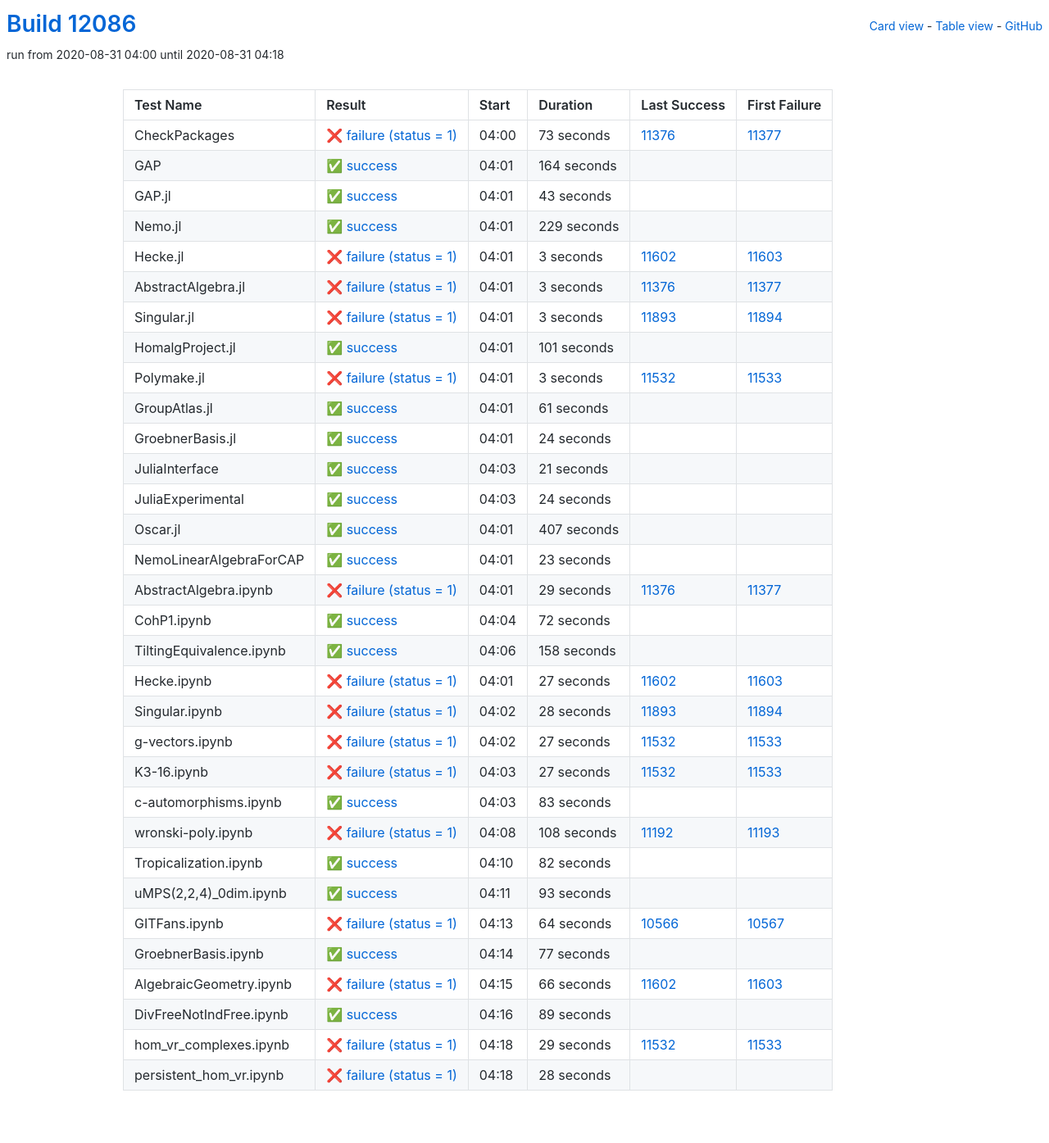
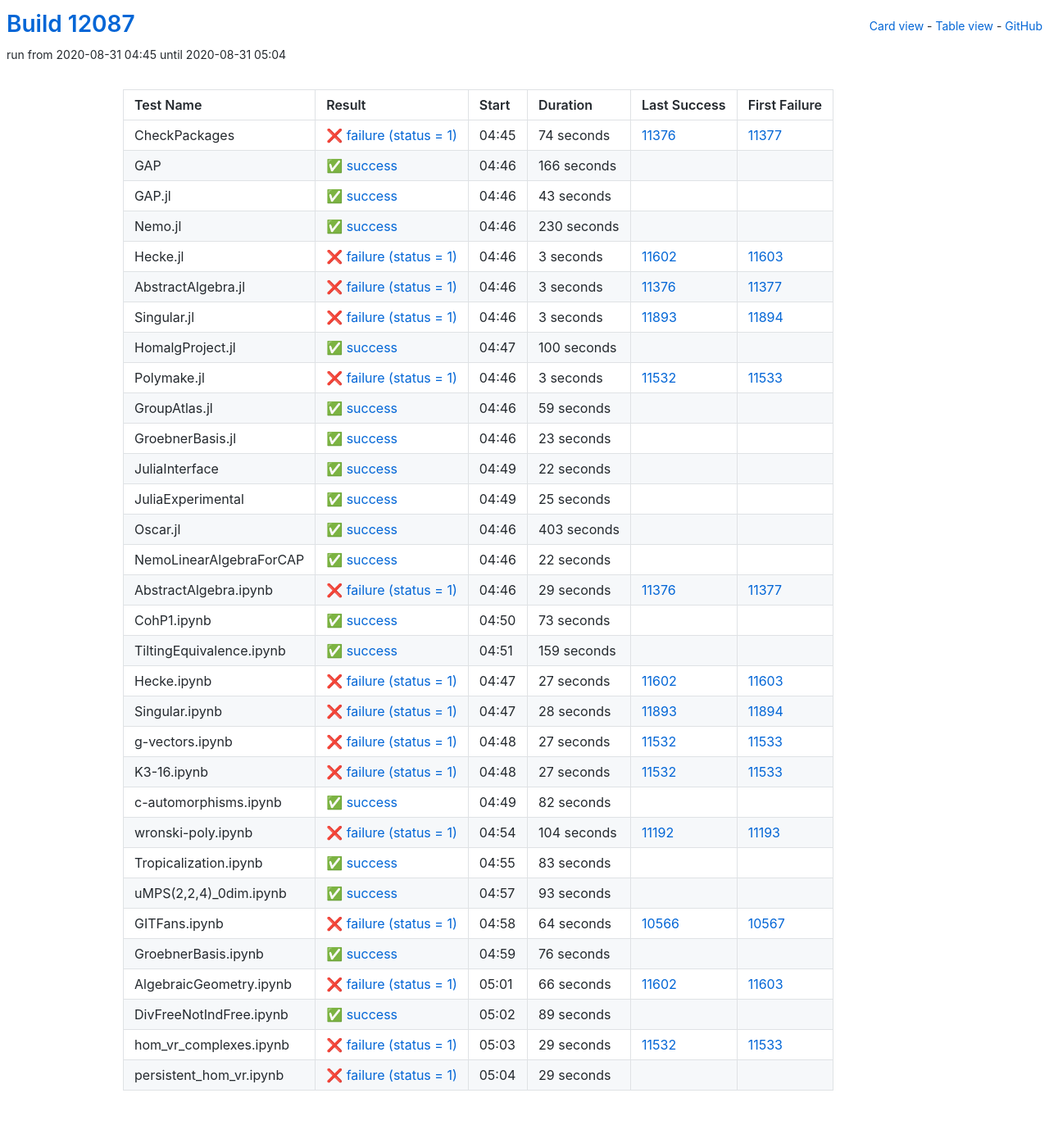
Before and after one commit to oscar-system/oscar-ci-status, a Jekyll site: the page built from table.html, in a window 1280 px wide. Shown: the whole page at 82% size. Built offline with Jekyll 4.4.1, drawn with Linux system fonts in a browser that asks for light colours.

Commit message:
Build #12087

```diff
--- a/_data/ci.yml
+++ b/_data/ci.yml
@@ -1,6 +1,6 @@
 ---
-build: 12086
-build_url: https://oscarci.mathematik.uni-kl.de/job/oscar/12086/
+build: 12087
+build_url: https://oscarci.mathematik.uni-kl.de/job/oscar/12087/
 job: oscar
 organization: oscar-system
 repo: oscar-ci-status
@@ -8,32 +8,32 @@
 tests:
 - name: CheckPackages
   id: checkpackages
-  log: https://oscarci.mathematik.uni-kl.de/job/oscar/12086/artifact/logs/build-12086/CheckPackages.log
-  start: 2020-08-31 04:00
+  log: https://oscarci.mathematik.uni-kl.de/job/oscar/12087/artifact/logs/build-12087/CheckPackages.log
+  start: 2020-08-31 04:45
   success: false
   exitcode: 1
   status: failure
-  duration: 73
+  duration: 74
   last_success: 11376
   last_success_url: https://oscarci.mathematik.uni-kl.de/job/oscar/11376/
   first_failure: 11377
   first_failure_url: https://oscarci.mathematik.uni-kl.de/job/oscar/11377/
 - name: GAP
   id: gap
-  log: https://oscarci.mathematik.uni-kl.de/job/oscar/12086/artifact/logs/build-12086/GAP.log
-  start: 2020-08-31 04:01
+  log: https://oscarci.mathematik.uni-kl.de/job/oscar/12087/artifact/logs/build-12087/GAP.log
+  start: 2020-08-31 04:46
   success: true
   exitcode: 0
   status: success
-  duration: 164
+  duration: 166
   last_success: false
   last_success_url:
   first_failure: false
   first_failure_url:
 - name: GAP.jl
   id: gap-jl
-  log: https://oscarci.mathematik.uni-kl.de/job/oscar/12086/artifact/logs/build-12086/GAP.jl.log
-  start: 2020-08-31 04:01
+  log: https://oscarci.mathematik.uni-kl.de/job/oscar/12087/artifact/logs/build-12087/GAP.jl.log
+  start: 2020-08-31 04:46
   success: true
   exitcode: 0
   status: success
@@ -44,20 +44,20 @@
   first_failure_url:
 - name: Nemo.jl
   id: nemo-jl
-  log: https://oscarci.mathematik.uni-kl.de/job/oscar/12086/artifact/logs/build-12086/Nemo.jl.log
-  start: 2020-08-31 04:01
+  log: https://oscarci.mathematik.uni-kl.de/job/oscar/12087/artifact/logs/build-12087/Nemo.jl.log
+  start: 2020-08-31 04:46
   success: true
   exitcode: 0
   status: success
-  duration: 229
+  duration: 230
   last_success: false
   last_success_url:
   first_failure: false
   first_failure_url:
 - name: Hecke.jl
   id: hecke-jl
-  log: https://oscarci.mathematik.uni-kl.de/job/oscar/12086/artifact/logs/build-12086/Hecke.jl.log
-  start: 2020-08-31 04:01
+  log: https://oscarci.mathematik.uni-kl.de/job/oscar/12087/artifact/logs/build-12087/Hecke.jl.log
+  start: 2020-08-31 04:46
   success: false
   exitcode: 1
   status: failure
@@ -68,8 +68,8 @@
   first_failure_url: https://oscarci.mathematik.uni-kl.de/job/oscar/11603/
 - name: AbstractAlgebra.jl
   id: abstractalgebra-jl
-  log: https://oscarci.mathematik.uni-kl.de/job/oscar/12086/artifact/logs/build-12086/AbstractAlgebra.jl.log
-  start: 2020-08-31 04:01
+  log: https://oscarci.mathematik.uni-kl.de/job/oscar/12087/artifact/logs/build-12087/AbstractAlgebra.jl.log
+  start: 2020-08-31 04:46
   success: false
   exitcode: 1
   status: failure
@@ -80,8 +80,8 @@
   first_failure_url: https://oscarci.mathematik.uni-kl.de/job/oscar/11377/
 - name: Singular.jl
   id: singular-jl
-  log: https://oscarci.mathematik.uni-kl.de/job/oscar/12086/artifact/logs/build-12086/Singular.jl.log
-  start: 2020-08-31 04:01
+  log: https://oscarci.mathematik.uni-kl.de/job/oscar/12087/artifact/logs/build-12087/Singular.jl.log
+  start: 2020-08-31 04:46
   success: false
   exitcode: 1
   status: failure
@@ -92,20 +92,20 @@
   first_failure_url: https://oscarci.mathematik.uni-kl.de/job/oscar/11894/
 - name: HomalgProject.jl
   id: homalgproject-jl
-  log: https://oscarci.mathematik.uni-kl.de/job/oscar/12086/artifact/logs/build-12086/HomalgProject.jl.log
-  start: 2020-08-31 04:01
+  log: https://oscarci.mathematik.uni-kl.de/job/oscar/12087/artifact/logs/build-12087/HomalgProject.jl.log
+  start: 2020-08-31 04:47
   success: true
   exitcode: 0
   status: success
-  duration: 101
+  duration: 100
   last_success: false
   last_success_url:
   first_failure: false
   first_failure_url:
 - name: Polymake.jl
   id: polymake-jl
-  log: https://oscarci.mathematik.uni-kl.de/job/oscar/12086/artifact/logs/build-12086/Polymake.jl.log
-  start: 2020-08-31 04:01
+  log: https://oscarci.mathematik.uni-kl.de/job/oscar/12087/artifact/logs/build-12087/Polymake.jl.log
+  start: 2020-08-31 04:46
   success: false
   exitcode: 1
   status: failure
@@ -116,68 +116,20 @@
   first_failure_url: https://oscarci.mathematik.uni-kl.de/job/oscar/11533/
 - name: GroupAtlas.jl
   id: groupatlas-jl
-  log: https://oscarci.mathematik.uni-kl.de/job/oscar/12086/artifact/logs/build-12086/GroupAtlas.jl.log
-  start: 2020-08-31 04:01
+  log: https://oscarci.mathematik.uni-kl.de/job/oscar/12087/artifact/logs/build-12087/GroupAtlas.jl.log
+  start: 2020-08-31 04:46
   success: true
   exitcode: 0
   status: success
-  duration: 61
+  duration: 59
   last_success: false
   last_success_url:
   first_failure: false
   first_failure_url:
 - name: GroebnerBasis.jl
   id: groebnerbasis-jl
-  log: https://oscarci.mathematik.uni-kl.de/job/oscar/12086/artifact/logs/build-12086/GroebnerBasis.jl.log
-  start: 2020-08-31 04:01
-  success: true
-  exitcode: 0
-  status: success
-  duration: 24
-  last_success: false
-  last_success_url:
-  first_failure: false
-  first_failure_url:
-- name: JuliaInterface
-  id: juliainterface
-  log: https://oscarci.mathematik.uni-kl.de/job/oscar/12086/artifact/logs/build-12086/JuliaInterface.log
-  start: 2020-08-31 04:03
-  success: true
-  exitcode: 0
-  status: success
-  duration: 21
-  last_success: false
-  last_success_url:
-  first_failure: false
-  first_failure_url:
-- name: JuliaExperimental
-  id: juliaexperimental
-  log: https://oscarci.mathematik.uni-kl.de/job/oscar/12086/artifact/logs/build-12086/JuliaExperimental.log
-  start: 2020-08-31 04:03
-  success: true
-  exitcode: 0
-  status: success
-  duration: 24
-  last_success: false
-  last_success_url:
-  first_failure: false
-  first_failure_url:
-- name: Oscar.jl
-  id: oscar-jl
-  log: https://oscarci.mathematik.uni-kl.de/job/oscar/12086/artifact/logs/build-12086/Oscar.jl.log
-  start: 2020-08-31 04:01
-  success: true
-  exitcode: 0
-  status: success
-  duration: 407
-  last_success: false
-  last_success_url:
-  first_failure: false
-  first_failure_url:
-- name: NemoLinearAlgebraForCAP
-  id: nemolinearalgebraforcap
-  log: https://oscarci.mathematik.uni-kl.de/job/oscar/12086/artifact/logs/build-12086/NemoLinearAlgebraForCAP.log
-  start: 2020-08-31 04:01
+  log: https://oscarci.mathematik.uni-kl.de/job/oscar/12087/artifact/logs/build-12087/GroebnerBasis.jl.log
+  start: 2020-08-31 04:46
   success: true
   exitcode: 0
   status: success
@@ -186,10 +138,58 @@
   last_success_url:
   first_failure: false
   first_failure_url:
+- name: JuliaInterface
+  id: juliainterface
+  log: https://oscarci.mathematik.uni-kl.de/job/oscar/12087/artifact/logs/build-12087/JuliaInterface.log
+  start: 2020-08-31 04:49
+  success: true
+  exitcode: 0
+  status: success
+  duration: 22
+  last_success: false
+  last_success_url:
+  first_failure: false
+  first_failure_url:
+- name: JuliaExperimental
+  id: juliaexperimental
+  log: https://oscarci.mathematik.uni-kl.de/job/oscar/12087/artifact/logs/build-12087/JuliaExperimental.log
+  start: 2020-08-31 04:49
+  success: true
+  exitcode: 0
+  status: success
+  duration: 25
+  last_success: false
+  last_success_url:
+  first_failure: false
+  first_failure_url:
+- name: Oscar.jl
+  id: oscar-jl
+  log: https://oscarci.mathematik.uni-kl.de/job/oscar/12087/artifact/logs/build-12087/Oscar.jl.log
+  start: 2020-08-31 04:46
+  success: true
+  exitcode: 0
+  status: success
+  duration: 403
+  last_success: false
+  last_success_url:
+  first_failure: false
+  first_failure_url:
+- name: NemoLinearAlgebraForCAP
+  id: nemolinearalgebraforcap
+  log: https://oscarci.mathematik.uni-kl.de/job/oscar/12087/artifact/logs/build-12087/NemoLinearAlgebraForCAP.log
+  start: 2020-08-31 04:46
+  success: true
+  exitcode: 0
+  status: success
+  duration: 22
+  last_success: false
+  last_success_url:
+  first_failure: false
+  first_failure_url:
 - name: AbstractAlgebra.ipynb
   id: abstractalgebra-ipynb
-  log: https://oscarci.mathematik.uni-kl.de/job/oscar/12086/artifact/logs/build-12086/AbstractAlgebra.ipynb.log
-  start: 2020-08-31 04:01
+  log: https://oscarci.mathematik.uni-kl.de/job/oscar/12087/artifact/logs/build-12087/AbstractAlgebra.ipynb.log
+  start: 2020-08-31 04:46
   success: false
   exitcode: 1
   status: failure
@@ -200,32 +200,32 @@
   first_failure_url: https://oscarci.mathematik.uni-kl.de/job/oscar/11377/
 - name: CohP1.ipynb
   id: cohp1-ipynb
-  log: https://oscarci.mathematik.uni-kl.de/job/oscar/12086/artifact/logs/build-12086/CohP1.ipynb.log
-  start: 2020-08-31 04:04
+  log: https://oscarci.mathematik.uni-kl.de/job/oscar/12087/artifact/logs/build-12087/CohP1.ipynb.log
+  start: 2020-08-31 04:50
   success: true
   exitcode: 0
   status: success
-  duration: 72
+  duration: 73
   last_success: false
   last_success_url:
   first_failure: false
   first_failure_url:
 - name: TiltingEquivalence.ipynb
   id: tiltingequivalence-ipynb
-  log: https://oscarci.mathematik.uni-kl.de/job/oscar/12086/artifact/logs/build-12086/TiltingEquivalence.ipynb.log
-  start: 2020-08-31 04:06
+  log: https://oscarci.mathematik.uni-kl.de/job/oscar/12087/artifact/logs/build-12087/TiltingEquivalence.ipynb.log
+  start: 2020-08-31 04:51
   success: true
   exitcode: 0
   status: success
-  duration: 158
+  duration: 159
   last_success: false
   last_success_url:
   first_failure: false
   first_failure_url:
 - name: Hecke.ipynb
   id: hecke-ipynb
-  log: https://oscarci.mathematik.uni-kl.de/job/oscar/12086/artifact/logs/build-12086/Hecke.ipynb.log
-  start: 2020-08-31 04:01
+  log: https://oscarci.mathematik.uni-kl.de/job/oscar/12087/artifact/logs/build-12087/Hecke.ipynb.log
+  start: 2020-08-31 04:47
   success: false
   exitcode: 1
   status: failure
@@ -236,8 +236,8 @@
   first_failure_url: https://oscarci.mathematik.uni-kl.de/job/oscar/11603/
 - name: Singular.ipynb
   id: singular-ipynb
-  log: https://oscarci.mathematik.uni-kl.de/job/oscar/12086/artifact/logs/build-12086/Singular.ipynb.log
-  start: 2020-08-31 04:02
+  log: https://oscarci.mathematik.uni-kl.de/job/oscar/12087/artifact/logs/build-12087/Singular.ipynb.log
+  start: 2020-08-31 04:47
   success: false
   exitcode: 1
   status: failure
@@ -248,8 +248,8 @@
   first_failure_url: https://oscarci.mathematik.uni-kl.de/job/oscar/11894/
 - name: g-vectors.ipynb
   id: g-vectors-ipynb
-  log: https://oscarci.mathematik.uni-kl.de/job/oscar/12086/artifact/logs/build-12086/g-vectors.ipynb.log
-  start: 2020-08-31 04:02
+  log: https://oscarci.mathematik.uni-kl.de/job/oscar/12087/artifact/logs/build-12087/g-vectors.ipynb.log
+  start: 2020-08-31 04:48
   success: false
   exitcode: 1
   status: failure
@@ -260,8 +260,8 @@
   first_failure_url: https://oscarci.mathematik.uni-kl.de/job/oscar/11533/
 - name: K3-16.ipynb
   id: k3-16-ipynb
-  log: https://oscarci.mathematik.uni-kl.de/job/oscar/12086/artifact/logs/build-12086/K3-16.ipynb.log
-  start: 2020-08-31 04:03
+  log: https://oscarci.mathematik.uni-kl.de/job/oscar/12087/artifact/logs/build-12087/K3-16.ipynb.log
+  start: 2020-08-31 04:48
   success: false
   exitcode: 1
   status: failure
@@ -272,8 +272,32 @@
   first_failure_url: https://oscarci.mathematik.uni-kl.de/job/oscar/11533/
 - name: c-automorphisms.ipynb
   id: c-automorphisms-ipynb
-  log: https://oscarci.mathematik.uni-kl.de/job/oscar/12086/artifact/logs/build-12086/c-automorphisms.ipynb.log
-  start: 2020-08-31 04:03
+  log: https://oscarci.mathematik.uni-kl.de/job/oscar/12087/artifact/logs/build-12087/c-automorphisms.ipynb.log
+  start: 2020-08-31 04:49
+  success: true
+  exitcode: 0
+  status: success
+  duration: 82
+  last_success: false
+  last_success_url:
+  first_failure: false
+  first_failure_url:
+- name: wronski-poly.ipynb
+  id: wronski-poly-ipynb
+  log: https://oscarci.mathematik.uni-kl.de/job/oscar/12087/artifact/logs/build-12087/wronski-poly.ipynb.log
+  start: 2020-08-31 04:54
+  success: false
+  exitcode: 1
+  status: failure
+  duration: 104
+  last_success: 11192
+  last_success_url: https://oscarci.mathematik.uni-kl.de/job/oscar/11192/
+  first_failure: 11193
+  first_failure_url: https://oscarci.mathematik.uni-kl.de/job/oscar/11193/
+- name: Tropicalization.ipynb
+  id: tropicalization-ipynb
+  log: https://oscarci.mathematik.uni-kl.de/job/oscar/12087/artifact/logs/build-12087/Tropicalization.ipynb.log
+  start: 2020-08-31 04:55
   success: true
   exitcode: 0
   status: success
@@ -282,34 +306,10 @@
   last_success_url:
   first_failure: false
   first_failure_url:
-- name: wronski-poly.ipynb
-  id: wronski-poly-ipynb
-  log: https://oscarci.mathematik.uni-kl.de/job/oscar/12086/artifact/logs/build-12086/wronski-poly.ipynb.log
-  start: 2020-08-31 04:08
-  success: false
-  exitcode: 1
-  status: failure
-  duration: 108
-  last_success: 11192
-  last_success_url: https://oscarci.mathematik.uni-kl.de/job/oscar/11192/
-  first_failure: 11193
-  first_failure_url: https://oscarci.mathematik.uni-kl.de/job/oscar/11193/
-- name: Tropicalization.ipynb
-  id: tropicalization-ipynb
-  log: https://oscarci.mathematik.uni-kl.de/job/oscar/12086/artifact/logs/build-12086/Tropicalization.ipynb.log
-  start: 2020-08-31 04:10
-  success: true
-  exitcode: 0
-  status: success
-  duration: 82
-  last_success: false
-  last_success_url:
-  first_failure: false
-  first_failure_url:
 - name: uMPS(2,2,4)_0dim.ipynb
   id: umps-2-2-4-0dim-ipynb
-  log: https://oscarci.mathematik.uni-kl.de/job/oscar/12086/artifact/logs/build-12086/uMPS-2-2-4-_0dim.ipynb.log
-  start: 2020-08-31 04:11
+  log: https://oscarci.mathematik.uni-kl.de/job/oscar/12087/artifact/logs/build-12087/uMPS-2-2-4-_0dim.ipynb.log
+  start: 2020-08-31 04:57
   success: true
   exitcode: 0
   status: success
@@ -320,8 +320,8 @@
   first_failure_url:
 - name: GITFans.ipynb
   id: gitfans-ipynb
-  log: https://oscarci.mathematik.uni-kl.de/job/oscar/12086/artifact/logs/build-12086/GITFans.ipynb.log
-  start: 2020-08-31 04:13
+  log: https://oscarci.mathematik.uni-kl.de/job/oscar/12087/artifact/logs/build-12087/GITFans.ipynb.log
+  start: 2020-08-31 04:58
   success: false
   exitcode: 1
   status: failure
@@ -332,20 +332,20 @@
   first_failure_url: https://oscarci.mathematik.uni-kl.de/job/oscar/10567/
 - name: GroebnerBasis.ipynb
   id: groebnerbasis-ipynb
-  log: https://oscarci.mathematik.uni-kl.de/job/oscar/12086/artifact/logs/build-12086/GroebnerBasis.ipynb.log
-  start: 2020-08-31 04:14
+  log: https://oscarci.mathematik.uni-kl.de/job/oscar/12087/artifact/logs/build-12087/GroebnerBasis.ipynb.log
+  start: 2020-08-31 04:59
   success: true
   exitcode: 0
   status: success
-  duration: 77
+  duration: 76
   last_success: false
   last_success_url:
   first_failure: false
   first_failure_url:
 - name: AlgebraicGeometry.ipynb
   id: algebraicgeometry-ipynb
-  log: https://oscarci.mathematik.uni-kl.de/job/oscar/12086/artifact/logs/build-12086/AlgebraicGeometry.ipynb.log
-  start: 2020-08-31 04:15
+  log: https://oscarci.mathematik.uni-kl.de/job/oscar/12087/artifact/logs/build-12087/AlgebraicGeometry.ipynb.log
+  start: 2020-08-31 05:01
   success: false
   exitcode: 1
   status: failure
@@ -356,8 +356,8 @@
   first_failure_url: https://oscarci.mathematik.uni-kl.de/job/oscar/11603/
 - name: DivFreeNotIndFree.ipynb
   id: divfreenotindfree-ipynb
-  log: https://oscarci.mathematik.uni-kl.de/job/oscar/12086/artifact/logs/build-12086/DivFreeNotIndFree.ipynb.log
-  start: 2020-08-31 04:16
+  log: https://oscarci.mathematik.uni-kl.de/job/oscar/12087/artifact/logs/build-12087/DivFreeNotIndFree.ipynb.log
+  start: 2020-08-31 05:02
   success: true
   exitcode: 0
   status: success
@@ -368,8 +368,8 @@
   first_failure_url:
 - name: hom_vr_complexes.ipynb
   id: hom-vr-complexes-ipynb
-  log: https://oscarci.mathematik.uni-kl.de/job/oscar/12086/artifact/logs/build-12086/hom_vr_complexes.ipynb.log
-  start: 2020-08-31 04:18
+  log: https://oscarci.mathematik.uni-kl.de/job/oscar/12087/artifact/logs/build-12087/hom_vr_complexes.ipynb.log
+  start: 2020-08-31 05:03
   success: false
   exitcode: 1
   status: failure
@@ -380,12 +380,12 @@
   first_failure_url: https://oscarci.mathematik.uni-kl.de/job/oscar/11533/
 - name: persistent_hom_vr.ipynb
   id: persistent-hom-vr-ipynb
-  log: https://oscarci.mathematik.uni-kl.de/job/oscar/12086/artifact/logs/build-12086/persistent_hom_vr.ipynb.log
-  start: 2020-08-31 04:18
+  log: https://oscarci.mathematik.uni-kl.de/job/oscar/12087/artifact/logs/build-12087/persistent_hom_vr.ipynb.log
+  start: 2020-08-31 05:04
   success: false
   exitcode: 1
   status: failure
-  duration: 28
+  duration: 29
   last_success: false
   last_success_url:
   first_failure: false
```
Also changed, not shown: README.md.
